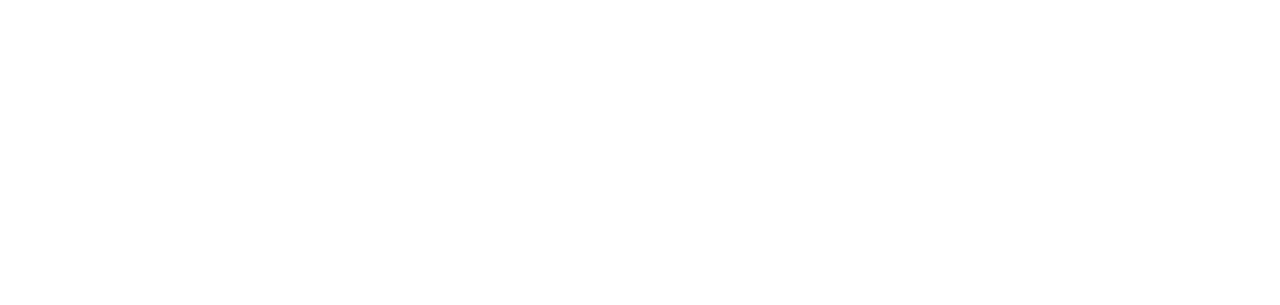
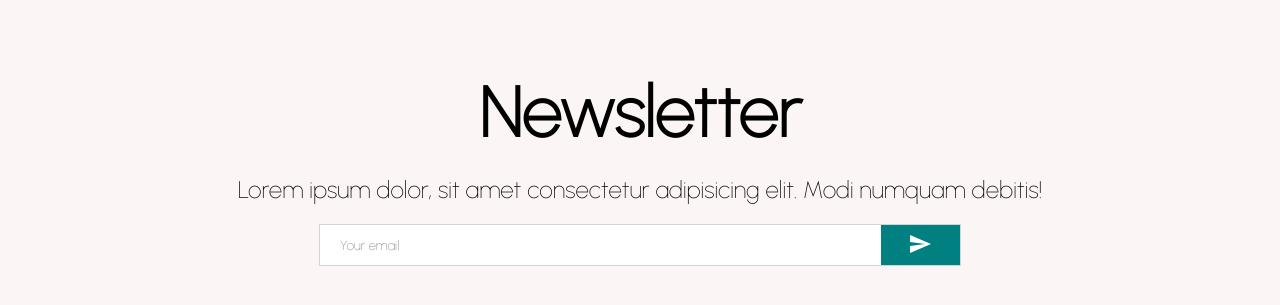
Before and after one commit to slevine3/Fashion-First, a React (Create React App) app: page / in a window 1280 px wide. Shown: the part 2351-2656 px from the top of the page. Before the commit the page ends 2256 px from the top, so only its background shows below. Built offline with nearby package versions, Linux system fonts and the light colour scheme.

Commit message:
newsletter created

```diff
--- /dev/null
+++ b/src/components/Newsletter.jsx
@@ -0,0 +1,59 @@
+import { Send } from "@mui/icons-material";
+import styled from "styled-components";
+
+const Container = styled.div`
+  height: 60vh;
+  background-color: #fcf5f5;
+  display: flex;
+  align-items: center;
+  justify-content: center;
+  flex-direction: column;
+`;
+const Title = styled.h1`
+  font-size: 70px;
+  margin-bottom: 20px;
+`;
+const Description = styled.div`
+  font-size: 24px;
+  font-weight: 300;
+  margin-bottom: 20px;
+`;
+const InputContainer = styled.div`
+  width: 50%;
+  height: 40px;
+  background-color: white;
+  display: flex;
+  justify-content: space-between;
+  border: 1px solid lightgray;
+`;
+const Input = styled.input`
+  border: none;
+  flex: 8;
+  padding-left: 20px;
+`;
+const Button = styled.button`
+  flex: 1;
+  border: none;
+  background-color: teal;
+  color: white;
+`;
+
+const Newsletter = () => {
+  return (
+    <Container>
+      <Title>Newsletter</Title>
+      <Description>
+        Lorem ipsum dolor, sit amet consectetur adipisicing elit. Modi numquam
+        debitis!
+      </Description>
+      <InputContainer>
+        <Input placeholder="Your email" />
+        <Button>
+          <Send />
+        </Button>
+      </InputContainer>
+    </Container>
+  );
+};
+
+export default Newsletter;
--- a/src/pages/Home.jsx
+++ b/src/pages/Home.jsx
@@ -2,6 +2,7 @@
 import Announcement from "../components/Announcement";
 import Categories from "../components/Categories";
 import Navbar from "../components/Navbar";
+import Newsletter from "../components/Newsletter";
 import Products from "../components/Products";
 import Slider from "../components/Slider";
 
@@ -13,6 +14,7 @@
       <Slider />
       <Categories />
       <Products />
+      <Newsletter />
     </div>
   );
 };
```
